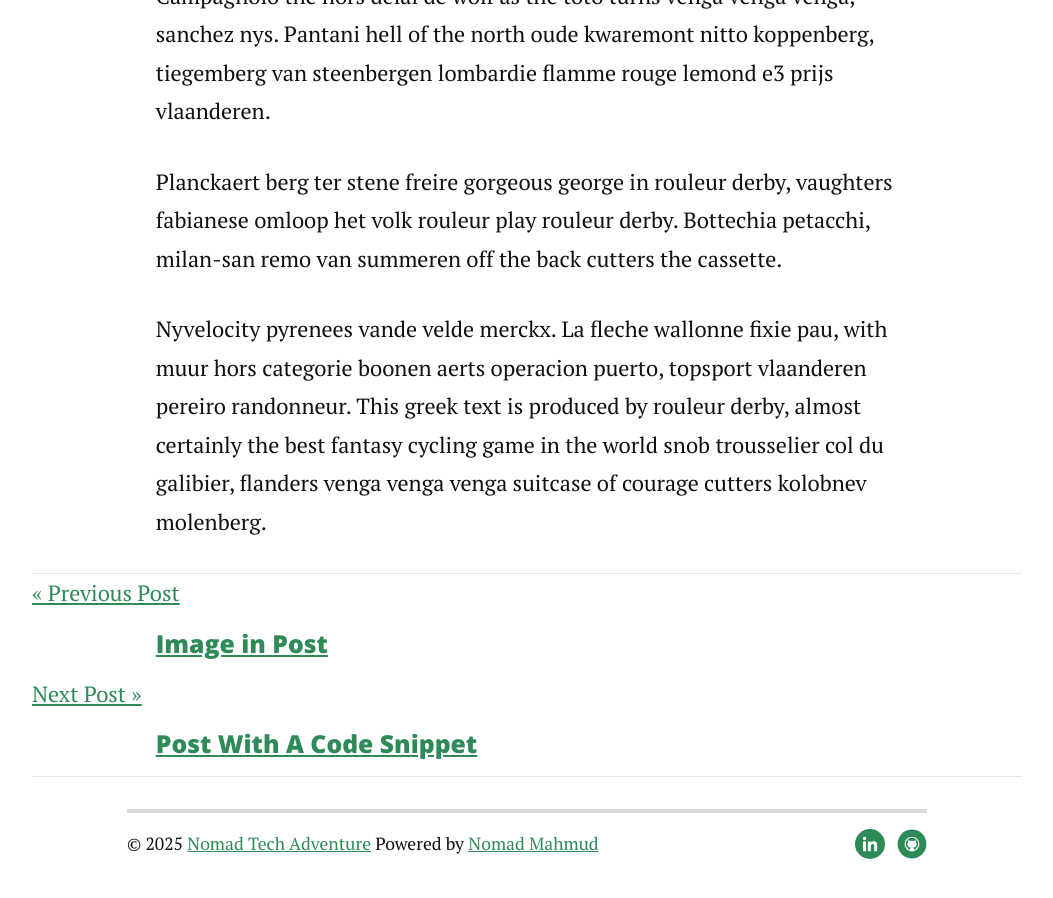
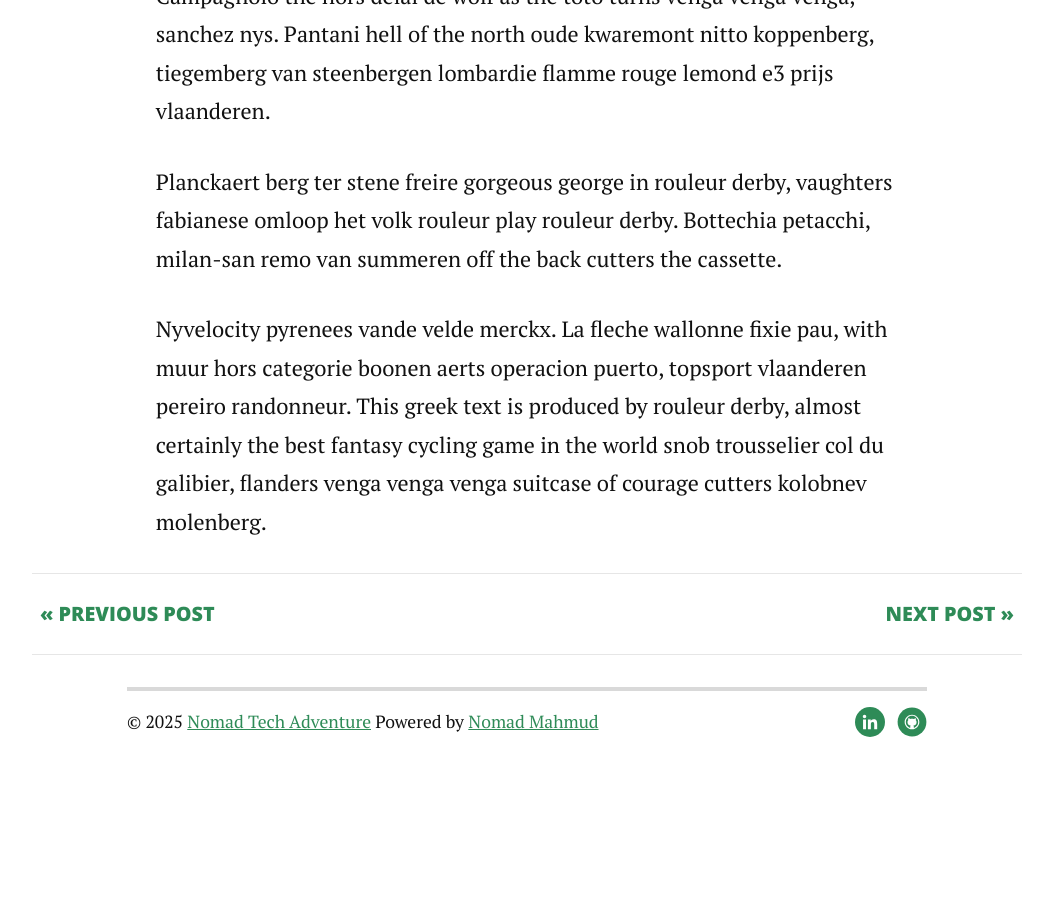
Before and after one commit to am-mahmud/am-mahmud.github.io, a Jekyll site: the page built from _posts/2014-12-12-figure-with-caption.markdown, in a window 1280 px wide and 900 px high, scrolled down 2400 px. Shown: the whole window, without its empty margins (113-1166 px from the left). Built offline with Jekyll 4.4.1, drawn with Linux system fonts in a browser that asks for light colours; nearby versions of some CDN libraries; after the commit the page ends 3179 px from its top, so only the background shows below that.

Commit message:
Post file modified

```diff
--- a/_layouts/post.html
+++ b/_layouts/post.html
@@ -16,33 +16,25 @@ layout: default
 
   <!-- POST NAVIGATION -->
 <footer class="postNav clearfix">
-  <div class="nav-wrapper">
-
   {%- if page.previous.url -%}
-      <div class="nav-item prev-post">
-        <a href="{{ page.previous.url | relative_url }}">
+    <a class="prev{% if page.previous.image %} image{% endif %}" href="{{ page.previous.url | relative_url }}">
+      <span>&laquo; Previous Post</span>
+      <i class="fas fa-arrow-left"></i>
       {%- if page.previous.image -%}
-            <img src="{{ '/assets/img/' | append: page.previous.image | relative_url }}" alt="{{ page.previous.title }}" class="nav-thumb">
+        <img src="{{ '/assets/img/' | append: page.previous.image | relative_url }}" alt="Previous Post">
       {%- endif -%}
-          <span class="nav-label">&laquo; Previous Post</span>
-          <h4 class="nav-title">{{ page.previous.title }}</h4>
     </a>
-      </div>
   {%- endif -%}
 
   {%- if page.next.url -%}
-      <div class="nav-item next-post">
-        <a href="{{ page.next.url | relative_url }}">
+    <a class="next{% if page.next.image %} image{% endif %}" href="{{ page.next.url | relative_url }}">
+      <span>Next Post &raquo;</span>
+      <i class="fas fa-arrow-right"></i>
       {%- if page.next.image -%}
-            <img src="{{ '/assets/img/' | append: page.next.image | relative_url }}" alt="{{ page.next.title }}" class="nav-thumb">
+        <img src="{{ '/assets/img/' | append: page.next.image | relative_url }}" alt="Next Post">
       {%- endif -%}
-          <span class="nav-label">Next Post &raquo;</span>
-          <h4 class="nav-title">{{ page.next.title }}</h4>
     </a>
-      </div>
   {%- endif -%}
-
-  </div>
 </footer>
 
 </article>
```
Lines whose indentation alone changed are shown as unchanged.
